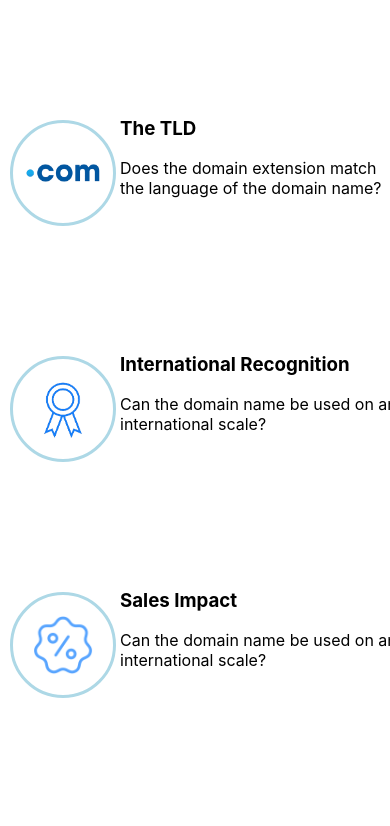
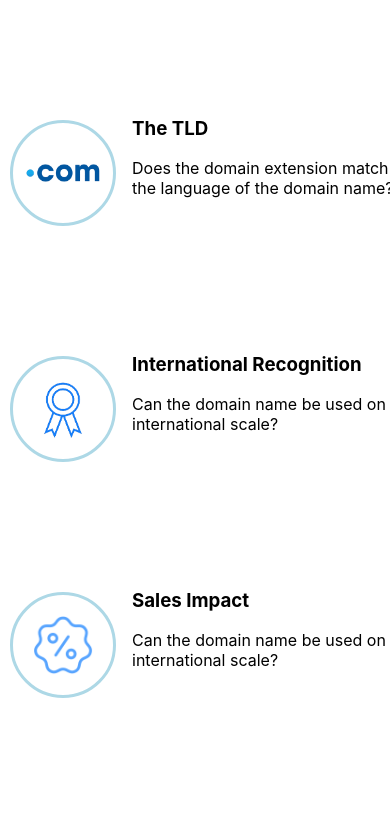
Before and after one commit to ElonitaKrasniqi1/Task_1, a React (Create React App) app: page / in a window 390 px wide. Shown: the top 826 px of the page. Built offline with nearby package versions, Linux system fonts and the light colour scheme.

Commit message:
Padding for the mobile version!

```diff
--- a/src/App.css
+++ b/src/App.css
@@ -77,6 +77,7 @@
   .text {
     position: absolute;
     margin-left: 120px;
+    padding-left: 12px;
   }
   .image-container{
     margin-left: -150px;
```
